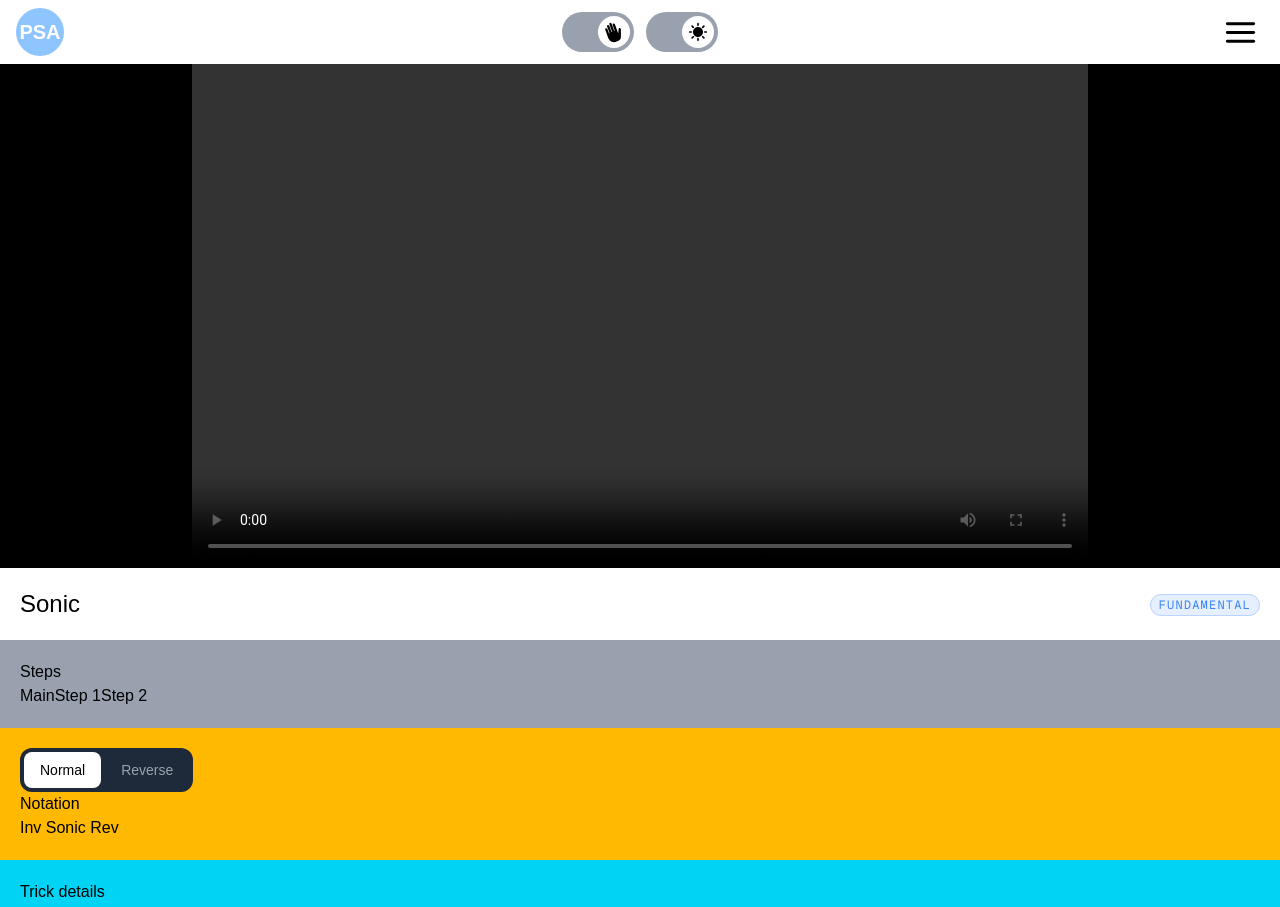
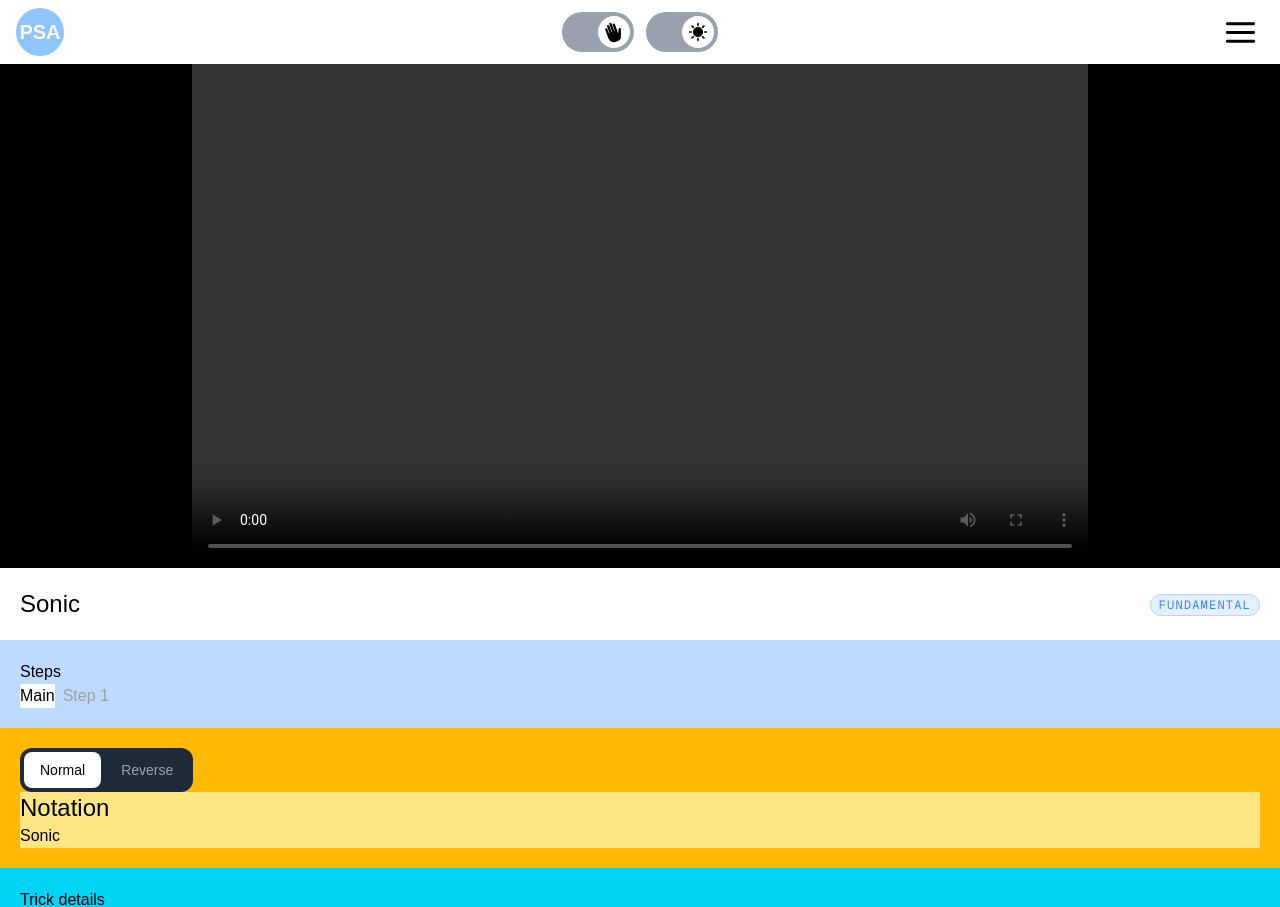
Before and after one commit to AllwarsGIT/penspinning-academy, a Next.js app: page /tricks/sonic in a window 1280 px wide. Shown: the top 907 px of the page. Built offline with nearby package versions, Linux system fonts and the light colour scheme.

Commit message:
Minor fix

```diff
--- a/src/app/tricks/[slug]/components/trickViewer.tsx
+++ b/src/app/tricks/[slug]/components/trickViewer.tsx
@@ -6,7 +6,12 @@ import { useState } from "react"
 
 type Instance = {
     modifiers:string[],
-    difficulty: string
+    difficulty: string,
+    videos: {
+        url: string,
+        type: string,
+        order: number
+    }[]
 
 }
 
@@ -18,7 +23,11 @@ type Trick = {
 type TrickViewerProps = {
     instance: Instance[]
     trick: Trick
-    modifiers: { id: string, name: string, position: string | null }[]
+    modifiers: {
+        id: string,
+        name: string,
+        notation: string,
+        position: string | null }[]
 }
 
 const modifierColor: Record<string, string> = {
@@ -28,14 +37,21 @@ const modifierColor: Record<string, string> = {
 }
 
 function TrickViewer({trick, instance, modifiers}:TrickViewerProps) {
-    // State management for the modifier toggles, this has to be refactorized for it to be a scalable system
+    //TODO: State management for the modifier toggles, this has to be refactorized for it to be a scalable system
     const [isReverse, setIsReverse] = useState(false)
     const [isFingerless, setIsFingerless] = useState(false)
+
+    // Video state for pagination
+    const [activeVideo, setActiveVideo] = useState("main")
 
     const activeInstance = instance.find(i =>
         i.modifiers.includes("reverse") === isReverse &&
         i.modifiers.includes("fingerless") === isFingerless
     )
+
+
+    // const mainVideo = activeInstance?.videos.find(v => v.type === "main")
+    const stepVideos = activeInstance?.videos.filter(v => v.type === "step") ?? []
 
     const hasReverse = instance.some(i => i.modifiers.includes("reverse"))
     const hasFingerless = instance.some(i => i.modifiers.includes("fingerless"))
@@ -47,16 +63,18 @@ function TrickViewer({trick, instance, modifiers}:TrickViewerProps) {
     const prefixMods = activeModifiers
         .map(id => modifiers.find(m => m.id === id))
         .filter(m => m?.position === "prefix")
-        .map(m => ({ name: m?.name, id: m!.id }))
+        .map(m => ({ name: m?.name, id: m!.id, notation:m?.notation }))
 
     const suffixMods = activeModifiers
         .map(id => modifiers.find(m => m.id === id))
         .filter(m => m?.position === "suffix")
-        .map(m => ({ name: m?.name, id: m!.id }))
+        .map(m => ({ name: m?.name, id: m!.id, notation:m?.notation }))
+
+
 
 
     return (
-        <div>
+        <div className="flex flex-col ">
             {/* Video */}
             <div className="mt-16 bg-black">
                 <div className="w-full max-w-4xl mx-auto aspect-video bg-black">
@@ -67,8 +85,8 @@ function TrickViewer({trick, instance, modifiers}:TrickViewerProps) {
                 </div>
             </div>
 
-            {/* Nombre y notación */}
-            <div className="w-full p-5 bg-white text-black flex flex-row justify-between items-center">
+            {/* Name */}
+            <div className="w-full p-5 bg-white text-black flex flex-col md:flex-row justify-between items-start md:items-center">
                 <h1 className="font-inter text-2xl flex flex-row gap-1">
                     {prefixMods.map((mod, i) => (
                         <span key={i} style={{ color: modifierColor[mod.id] }}>
@@ -82,17 +100,31 @@ function TrickViewer({trick, instance, modifiers}:TrickViewerProps) {
                         </span>
                     ))}
                 </h1>
-                <div>
+                <div className="pt-3 md:pt-0">
                         <DifficultyBadge badge={activeInstance?.difficulty}/>
                 </div>
             </div>
 
-            {/* Paginación de pasos */}
-            <div className="p-5 bg-gray-400">
-                <h1>Steps</h1>
-                <button>Main</button>
-                <button>Step 1</button>
-                <button>Step 2</button>
+            {/* Step pagination */}
+            <div className="p-5 bg-blue-200">
+                    <h1>Steps</h1>
+                <div className="flex flex-row gap-2">
+                    <button
+                        onClick={() => setActiveVideo("main")}
+                        className={activeVideo === "main" ? "bg-white text-black" : "text-gray-400"}
+                    >
+                        Main
+                    </button>
+                    {stepVideos.map((step, i) => (
+                        <button
+                            key={i}
+                            onClick={() => setActiveVideo(step.order.toString())}
+                            className={activeVideo === step.order.toString() ? "bg-white text-black" : "text-gray-400"}
+                        >
+                            Step {i + 1}
+                        </button>
+                    ))}
+                </div>
             </div>
 
             {/* Toggles */}
@@ -112,8 +144,25 @@ function TrickViewer({trick, instance, modifiers}:TrickViewerProps) {
                         options={["Normal", "Fingerless"]}
                     />
                 )}
-                <h2>Notation</h2>
-                <span>Inv Sonic Rev</span>
+
+                <div className="bg-amber-200">
+                    <h2 className="font-inter text-2xl">Notation</h2>
+                    <div className="flex flex-row gap-1">
+                        {prefixMods.map((mod, i) => (
+                            <span key={i} style={{ color: modifierColor[mod.id] }}>
+                                [{mod.notation}]
+                            </span>
+                        ))}
+                        <span className="">{trick.notation}</span>
+                        {suffixMods.map((mod, i) => (
+                            <span key={i} style={{ color: modifierColor[mod.id] }}>
+                                [{mod.notation}]
+                            </span>
+                        ))}
+                    </div>
+
+                </div>
+
 
             </div>
 
--- a/src/data/trickDatabase.json
+++ b/src/data/trickDatabase.json
@@ -10,12 +10,17 @@
                 {
                     "url": "",
                     "type": "main" ,
-                    "order": ""
+                    "order": 0
                 },
                 {
                     "url": "",
                     "type": "step",
-                    "order": ""
+                    "order": 1
+                },
+                {
+                    "url": "",
+                    "type": "step",
+                    "order": 2
                 }
             ],
             "tags": [""]
@@ -29,12 +34,12 @@
                 {
                     "url": "",
                     "type": "main" ,
-                    "order": ""
+                    "order": 0
                 },
                 {
                     "url": "",
                     "type": "step",
-                    "order": ""
+                    "order": 1
                 }
             ],
             "tags": [""]
@@ -48,12 +53,12 @@
                 {
                     "url": "",
                     "type": "main" ,
-                    "order": ""
+                    "order": 0
                 },
                 {
                     "url": "",
                     "type": "step",
-                    "order": ""
+                    "order": 1
                 }
             ],
             "tags": [""]
@@ -67,12 +72,12 @@
                 {
                     "url": "",
                     "type": "main" ,
-                    "order": ""
+                    "order": 0
                 },
                 {
                     "url": "",
                     "type": "step",
-                    "order": ""
+                    "order": 1
                 }
             ],
             "tags": [""]
@@ -86,12 +91,12 @@
                 {
                     "url": "",
                     "type": "main" ,
-                    "order": ""
+                    "order": 0
                 },
                 {
                     "url": "",
                     "type": "step",
-                    "order": ""
+                    "order": 1
                 }
             ],
             "tags": [""]
@@ -105,12 +110,12 @@
                 {
                     "url": "",
                     "type": "main" ,
-                    "order": ""
+                    "order": 0
                 },
                 {
                     "url": "",
                     "type": "step",
-                    "order": ""
+                    "order": 1
                 }
             ],
             "tags": [""]
```
Also changed, not shown: src/app/tricks/[slug]/components/StepPagination.tsx (added).
